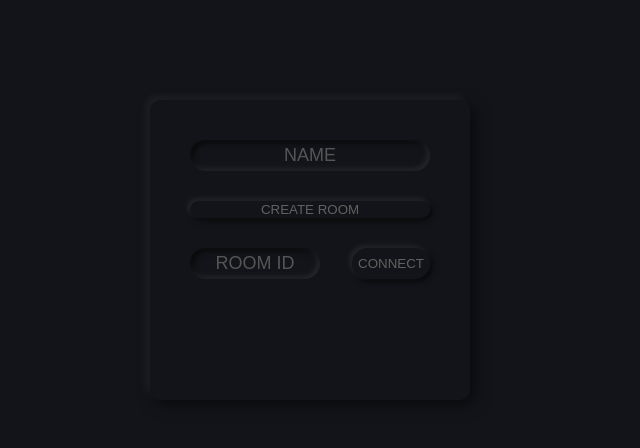
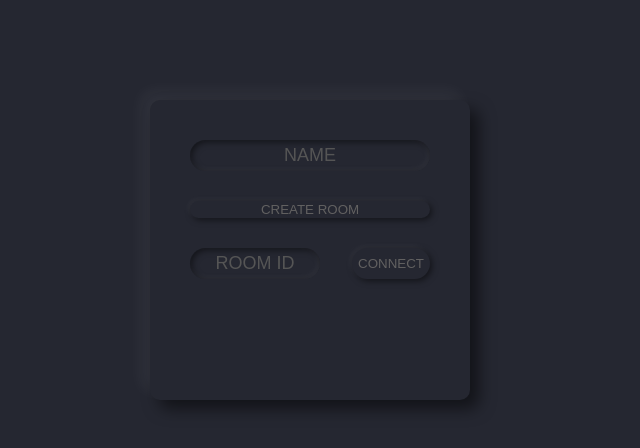
Before and after one commit to am-mussy/poker-web, a React (Create React App) app: page / in a window 1280 px wide. Shown: the top 448 px of the page, without its empty margins (330-970 px from the left). Built offline with nearby package versions, Linux system fonts and the light colour scheme; no server answers.

Commit message:
change color them

```diff
--- a/src/API/socket.js
+++ b/src/API/socket.js
@@ -1,6 +1,6 @@
 import { io } from "socket.io-client";
 
-export const socket = io("http://localhost:3001/", {
+export const socket = io("http://localhost:80/", {
   transports: ["websocket"],
 });
 
--- a/src/components/button/neuButton.css
+++ b/src/components/button/neuButton.css
@@ -1,17 +1,31 @@
+/*body {*/
+/*    --main-color: #252731;*/
+
+/*    !*room color*!*/
+/*    --room-shadow-color-dark: rgba(0, 0, 0, 0.5);*/
+/*    --room-shadow-color-lightn: rgba(255, 255, 255, 0.05);*/
+
+
+
+/*    !*text color*!*/
+/*    --text-color: #626161*/
+/*}*/
+
+
 .btn {
     border: none;
     border-radius: 40px;
     text-transform: uppercase;
-    color: #626161;
-    background: #131419;
-    box-shadow: -2px -2px 6px rgba(255, 255, 255, 0.1),
-    2px 2px 6px rgba(0, 0, 0, 0.8);
+    color: var(--text-color);
+    background: var(--main-color);
+    box-shadow: -2px -2px 6px var(--room-shadow-color-lightn),
+    2px 2px 6px var(--room-shadow-color-dark);
 
 }
 .btn:active {
     color: #626161;
     border-radius: 40px;
 
-    box-shadow: inset -2px -2px 6px rgba(255, 255, 255, 0.1),
-    inset 2px 2px 6px rgba(0, 0, 0, 0.8);
+    box-shadow: inset -2px -2px 6px var(--room-shadow-color-lightn),
+    inset 2px 2px 6px var(--room-shadow-color-dark);
 }
--- a/src/pages/home/home.css
+++ b/src/pages/home/home.css
@@ -1,5 +1,19 @@
 body {
-    background-color: #131419;
+    --main-color: #252731;
+
+    /*room color*/
+    --room-shadow-color-dark: rgba(0, 0, 0, 0.5);
+    --room-shadow-color-lightn: rgba(255, 255, 255, 0.05);
+
+
+
+    /*text color*/
+    --text-color: #626161
+}
+
+
+body {
+    background-color:  var(--main-color);
 }
 .main {
     margin-top: 100px;
@@ -18,7 +32,7 @@ body {
 
 
     background-color:#262A35;
-    box-shadow: 9px 9px 16px rgba(31, 35, 44, 0.5), -9px -9px 16px rgba(58,65,81, 50%);
+
     border-radius: 20px;
 
 }
@@ -35,50 +49,44 @@ body {
     width: 100px
 }
 
-.inputError {
-    border: 2px solid red;
-    border-radius: 3px;
-}
-
 .room {
     position: relative;
     padding: 40px 40px 60px;
     border-radius: 10px;
-    background: #131419;
+    background: var(--main-color);
     width: 240px;
-    box-shadow: -5px -5px 10px rgba(255, 255, 255, 0.05),
-    5px 5px 15px rgba(0, 0, 0, 0.5);
+    box-shadow: 9px 9px 16px var(--room-shadow-color-dark), -9px -9px 16px var(--room-shadow-color-lightn);
 }
 
 .room  input {
 
-    color: #626161;
+    color: var(--text-color);
     text-align: center;
-    background: #131419;
+    background: var(--main-color);
     border: none;
     outline: none;
     border-radius: 40px;
     padding: 5px 15px;
     font-size: 18px;
-    box-shadow: inset -2px -2px 6px rgba(255, 255, 255, 0.1),
-    inset 2px 2px 6px rgba(0, 0, 0, 0.8);
+    box-shadow: inset -2px -2px 6px var(--room-shadow-color-lightn),
+    inset 2px 2px 6px var(--room-shadow-color-dark);
 }
 .room  button {
     border: none;
     border-radius: 40px;
     text-transform: uppercase;
     color: #626161;
-    background: #131419;
-    box-shadow: -2px -2px 6px rgba(255, 255, 255, 0.1),
-    2px 2px 6px rgba(0, 0, 0, 0.8);
+    background: var(--main-color);
+    box-shadow: -2px -2px 6px var(--room-shadow-color-lightn),
+    2px 2px 6px var(--room-shadow-color-dark);
 
 }
 .room button:active {
     color: #626161;
     border-radius: 40px;
 
-    box-shadow: inset -2px -2px 6px rgba(255, 255, 255, 0.1),
-    inset 2px 2px 6px rgba(0, 0, 0, 0.8);
+    box-shadow: inset -2px -2px 6px var(--room-shadow-color-lightn),
+    inset 2px 2px 6px var(--room-shadow-color-dark);
 }
 .room input::placeholder {
     color: #555;
--- a/src/pages/room/Cards/card/Card.tsx
+++ b/src/pages/room/Cards/card/Card.tsx
@@ -26,7 +26,7 @@ const Card: FC<CardProps> = ({ fibNumber }) => {
         onClick={(event: React.MouseEvent<HTMLButtonElement, MouseEvent>) => {
           return handleChange(event);
         }}
-        className={"btn"}
+        className={"vote-btn"}
       />
     </div>
   );
--- a/src/pages/room/Cards/cards.css
+++ b/src/pages/room/Cards/cards.css
@@ -2,3 +2,7 @@
     display: flex;
     flex-direction: row;
 }
+
+.vote-btn {
+    width: 30px;
+}
--- a/src/pages/room/room.css
+++ b/src/pages/room/room.css
@@ -1,3 +1,17 @@
+/*body {*/
+/*    --main-color: #252731;*/
+
+/*    !*room color*!*/
+/*    --room-shadow-color-dark: rgba(0, 0, 0, 0.5);*/
+/*    --room-shadow-color-lightn: rgba(255, 255, 255, 0.05);*/
+
+
+
+/*    !*text color*!*/
+/*    --text-color: #626161*/
+/*}*/
+
+
 .Room {
     display: flex;
     flex-direction: column;
@@ -8,9 +22,9 @@
 
     padding: 40px 40px 60px;
     border-radius: 10px;
-    background: #131419;
-    box-shadow: -5px -5px 10px rgba(255, 255, 255, 0.05),
-    5px 5px 15px rgba(0, 0, 0, 0.5);
+    background: var(--main-color);
+    box-shadow: -5px -5px 10px var(--room-shadow-color-lightn),
+    5px 5px 15px var(--room-shadow-color-dark);
 
 
 }
@@ -24,14 +38,14 @@
 }
 
 .roomId {
-    color: #626161;
+    color: var(--text-color);
     text-align: center;
-    background: #131419;
+    background: var(--main-color);
     border: none;
     outline: none;
     border-radius: 40px;
     padding: 5px 15px;
     font-size: 18px;
-    box-shadow: inset -2px -2px 6px rgba(255, 255, 255, 0.1),
-    inset 2px 2px 6px rgba(0, 0, 0, 0.8);
+    box-shadow: inset -2px -2px 6px var(--room-shadow-color-lightn),
+    inset 2px 2px 6px var(--room-shadow-color-dark);
 }
--- a/src/pages/room/userList/userList.css
+++ b/src/pages/room/userList/userList.css
@@ -2,18 +2,18 @@
     display: flex;
     flex-direction: column;
     gap: 10px;
-    margin: 100px auto 0;
+    margin: 30px auto 0;
     width: 300px;
 
 
     color: #626161;
     text-align: center;
-    background: #131419;
+    background: var(--main-color);
     border: none;
     outline: none;
     border-radius: 40px;
     padding: 5px 15px;
     font-size: 18px;
-    box-shadow: inset -2px -2px 6px rgba(255, 255, 255, 0.1),
-    inset 2px 2px 6px rgba(0, 0, 0, 0.8);
+    box-shadow: inset -2px -2px 6px var(--room-shadow-color-lightn),
+    inset 2px 2px 6px var(--room-shadow-color-dark)
 }
```
